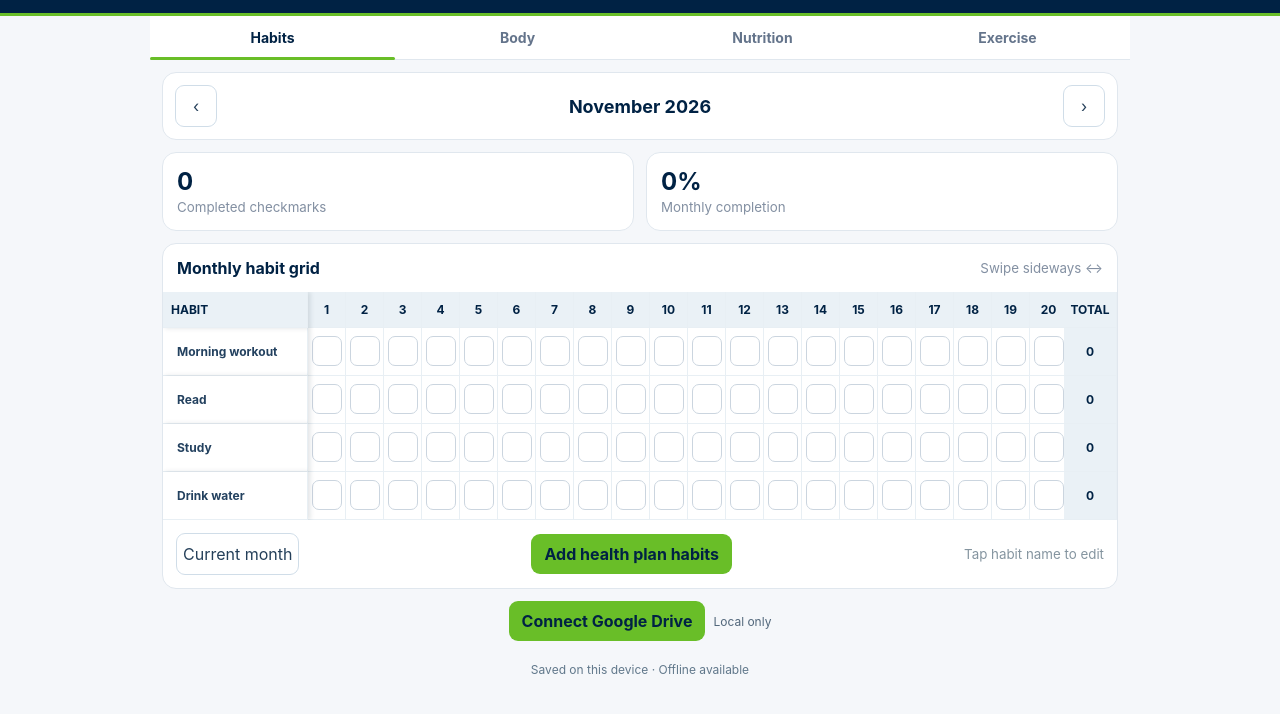
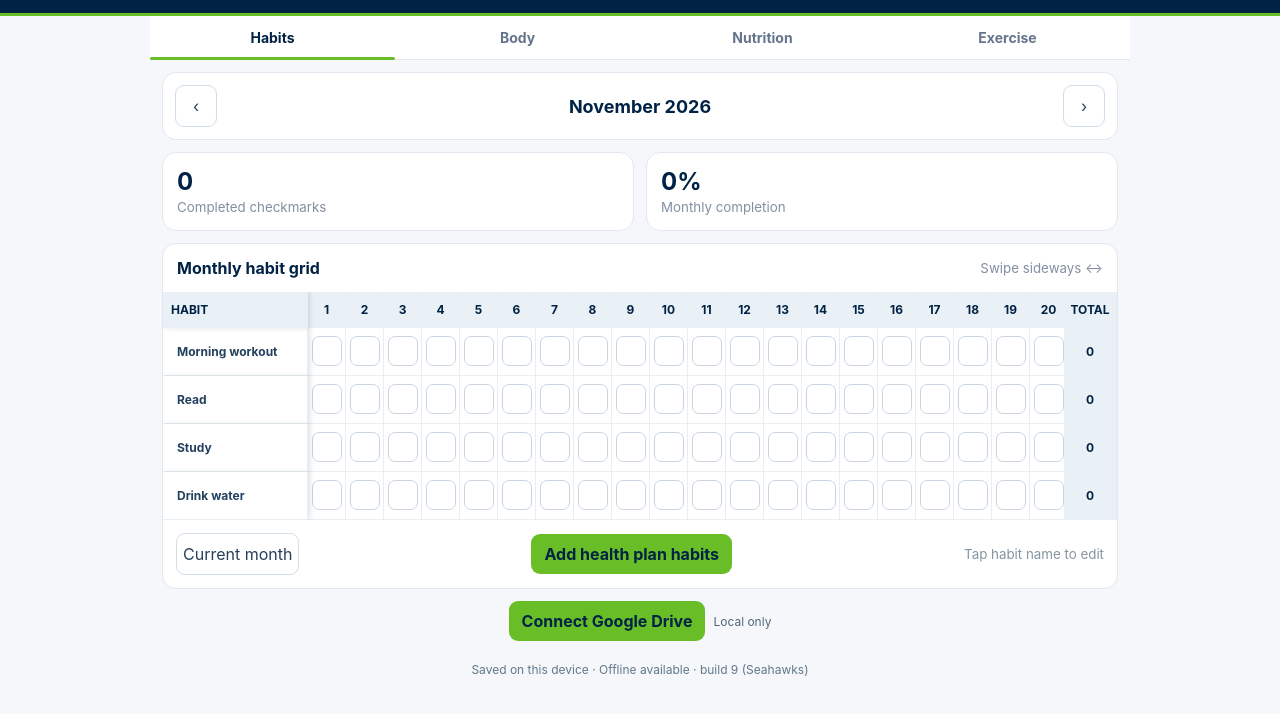
Before and after one commit to LazyThomas/habit-grid, a plain HTML site: page index.html in a window 1280 px wide. Shown: the part 70-784 px from the top of the page. Drawn offline with Linux system fonts and the light colour scheme.

Commit message:
Show build label so deployed version is visible
Co-Authored-By: Claude Sonnet 5.5 <noreply@anthropic.com>
Claude-Session: https://claude.ai/code/session_01UFUFgzn5sFMKskEijKSbuP

```diff
--- a/index.html
+++ b/index.html
@@ -28,7 +28,7 @@ fieldset{border:1px solid #d7e1ea;border-radius:10px;margin:0 0 4px;padding:10px
 </style></head><body><header><div class="bar"><div><h1>Habit Grid</h1><small>One day at a time.</small></div><button class="action" id="add">+ Habit</button></div></header>
 <nav class="tabs" id="tabs" role="tablist" aria-label="Sections"><button role="tab" id="tab-habits" aria-selected="true" data-tab="habits">Habits</button><button role="tab" id="tab-body" aria-selected="false" data-tab="body">Body</button><button role="tab" id="tab-nutrition" aria-selected="false" data-tab="nutrition">Nutrition</button><button role="tab" id="tab-exercise" aria-selected="false" data-tab="exercise">Exercise</button><span class="ind" aria-hidden="true"></span></nav><main><div class="card datenav" id="datebar" hidden><button class="secondary" id="dprev" aria-label="Previous day">‹</button><span class="dmid"><strong id="dlabel"></strong><button class="secondary" id="dtoday">Today</button></span><button class="secondary" id="dnext" aria-label="Next day">›</button></div><div id="panel-habits" role="tabpanel"><div class="card toolbar"><button class="secondary" id="previous" aria-label="Previous month">‹</button><strong id="month"></strong><button class="secondary" id="next" aria-label="Next month">›</button></div>
 <div class="summary"><div class="card stat"><strong id="done">0</strong><small>Completed checkmarks</small></div><div class="card stat"><strong id="rate">0%</strong><small>Monthly completion</small></div></div>
-<section class="card"><div class="gridtitle"><b>Monthly habit grid</b><small>Swipe sideways ↔</small></div><div class="scroll" id="scroll"><table class="matrix" id="grid" aria-label="Monthly habit checkmarks"></table></div><div class="foot"><button class="secondary" id="today">Current month</button><button class="action" id="addplan" hidden>Add health plan habits</button><small>Tap habit name to edit</small></div></section></div><div id="panel-body" role="tabpanel" hidden></div><div id="panel-nutrition" role="tabpanel" hidden></div><div id="panel-exercise" role="tabpanel" hidden></div><div class="status" id="status">Saved on this device · Offline available</div></main>
+<section class="card"><div class="gridtitle"><b>Monthly habit grid</b><small>Swipe sideways ↔</small></div><div class="scroll" id="scroll"><table class="matrix" id="grid" aria-label="Monthly habit checkmarks"></table></div><div class="foot"><button class="secondary" id="today">Current month</button><button class="action" id="addplan" hidden>Add health plan habits</button><small>Tap habit name to edit</small></div></section></div><div id="panel-body" role="tabpanel" hidden></div><div id="panel-nutrition" role="tabpanel" hidden></div><div id="panel-exercise" role="tabpanel" hidden></div><div class="status" id="status">Saved on this device · Offline available · build 9 (Seahawks)</div></main>
 
 <div class="rest" id="rest" hidden role="timer"><span>Rest</span><b id="resttime">1:30</b><button id="restminus">−15</button><button id="restplus">+15</button><button id="restskip">Skip</button></div>
 <dialog id="pick"><h3>Add exercise</h3><input id="pickq" type="search" placeholder="Search or create…" autocomplete="off"><div id="pickgroups" class="chips" role="tablist" aria-label="Body part"></div><div id="picklist" class="picklist"></div><menu><button type="button" class="secondary" id="pickcancel">Cancel</button></menu></dialog>
```
